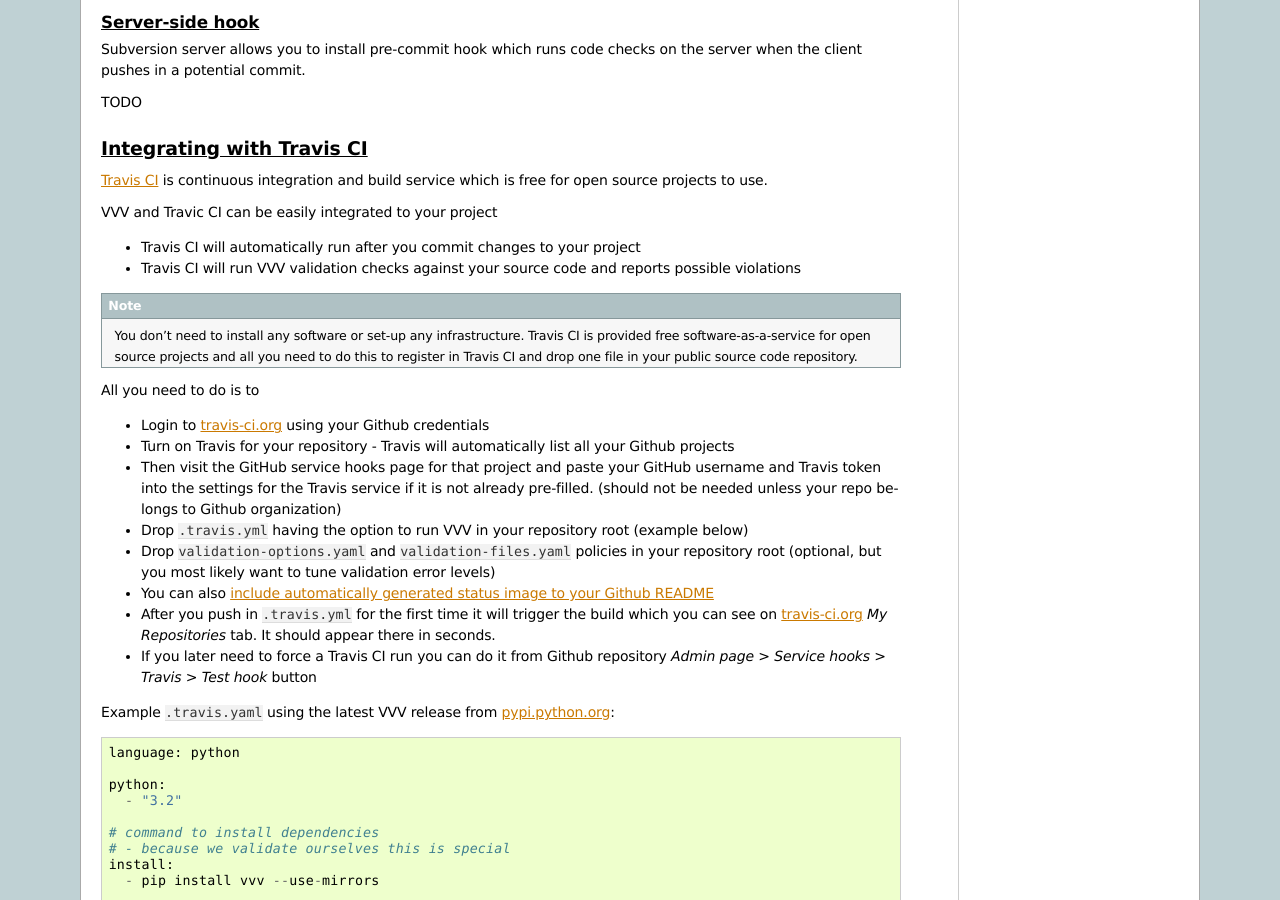
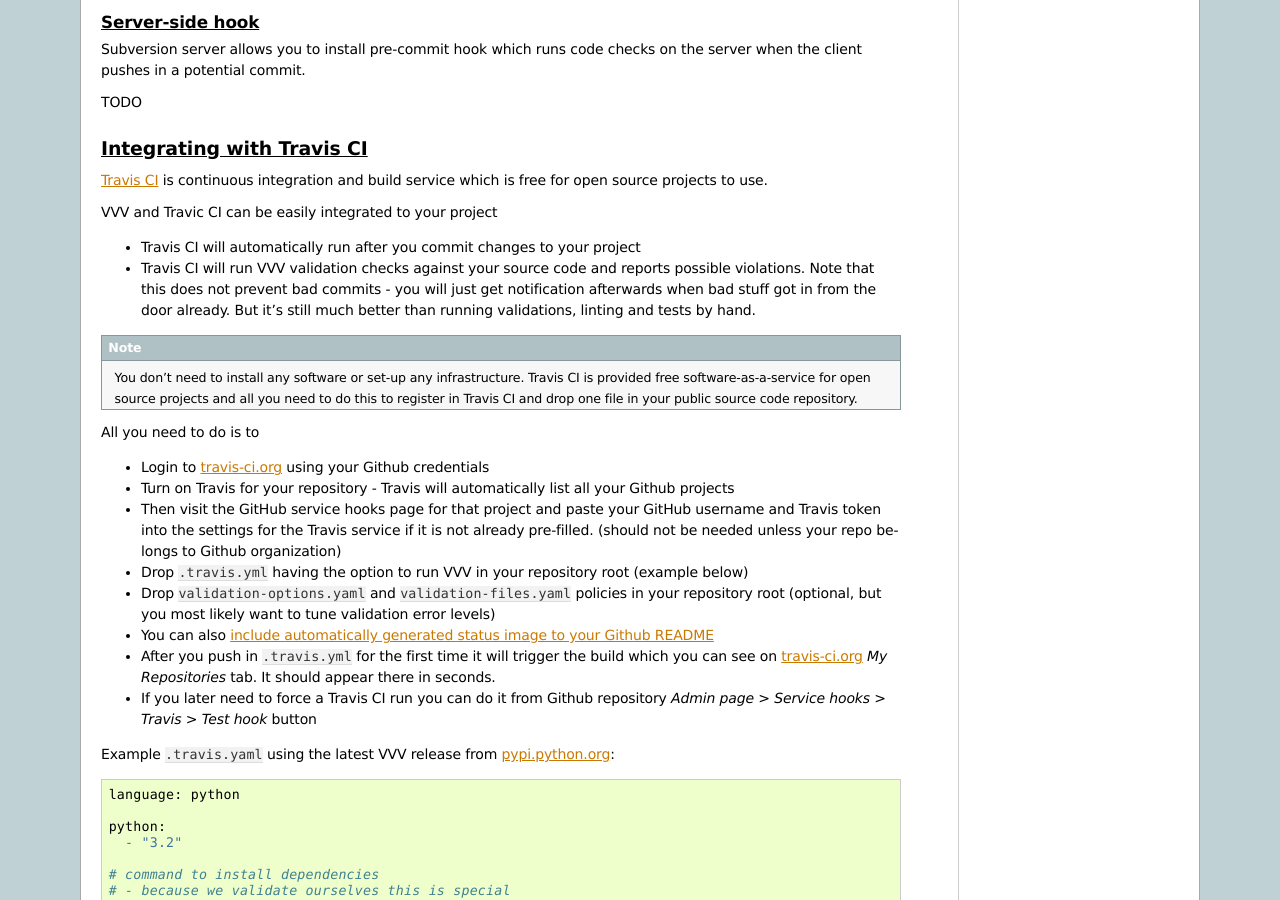
Before and after one commit to miohtama/vvv, a Sphinx documentation site: the page built from docs/source/integration.rst, in a window 1280 px wide and 900 px high, scrolled down 1888 px. Built offline with Sphinx 7.4.7, drawn with Linux system fonts in a browser that asks for light colours.

Commit message:
Some more Travis CI documentation clarifications

```diff
--- a/docs/source/integration.rst
+++ b/docs/source/integration.rst
@@ -124,7 +124,10 @@
 
 * Travis CI will automatically run after you commit changes to your project
 
-* Travis CI will run VVV validation checks against your source code and reports possible violations
+* Travis CI will run VVV validation checks against your source code and reports possible violations.
+  Note that this does not prevent bad commits - you will just get notification afterwards
+  when bad stuff got in from the door already. But it's still much better than running
+  validations, linting and tests by hand.
 
 .. note ::
 
```
Also changed, not shown: .travis.yml.
